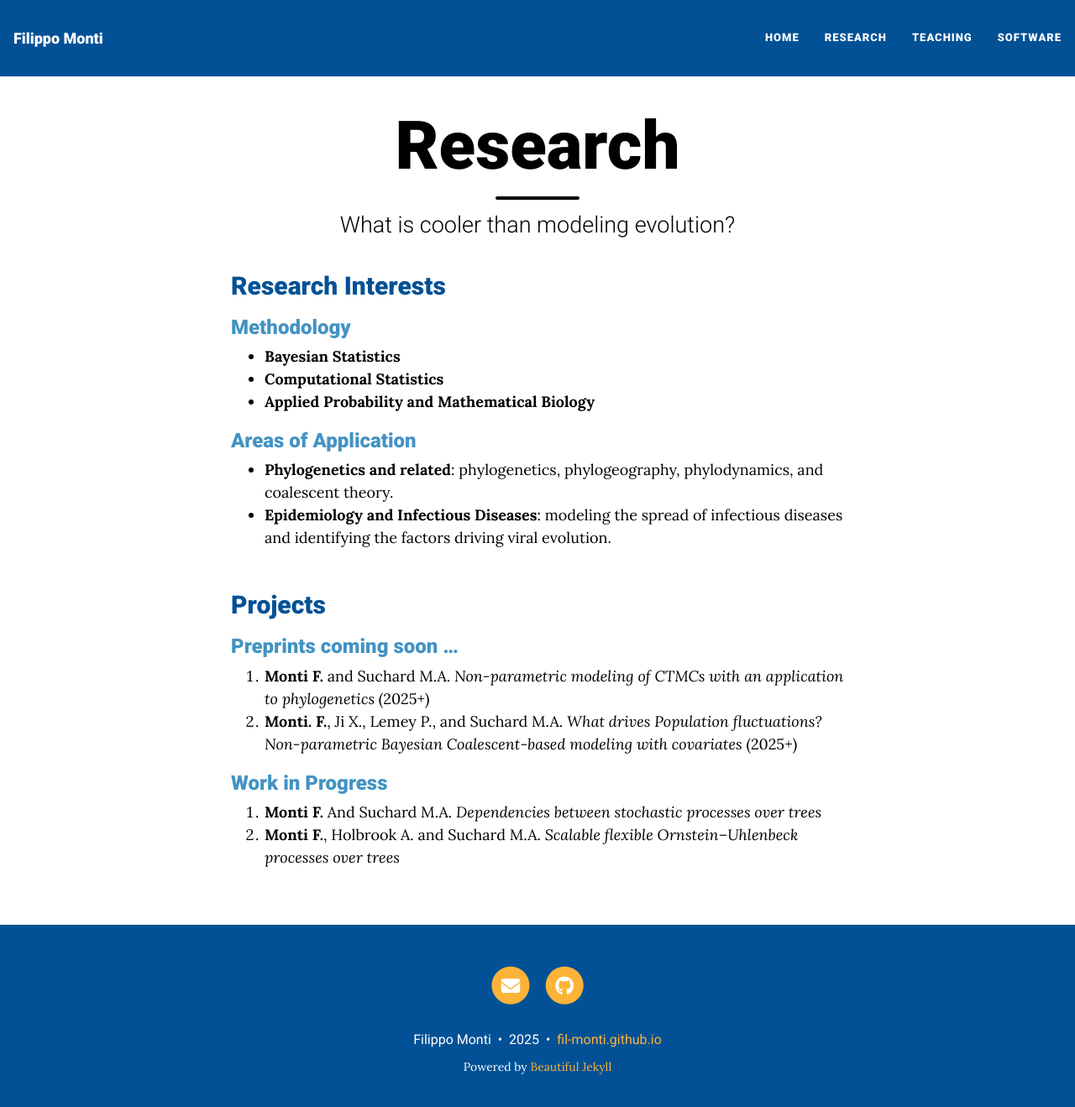
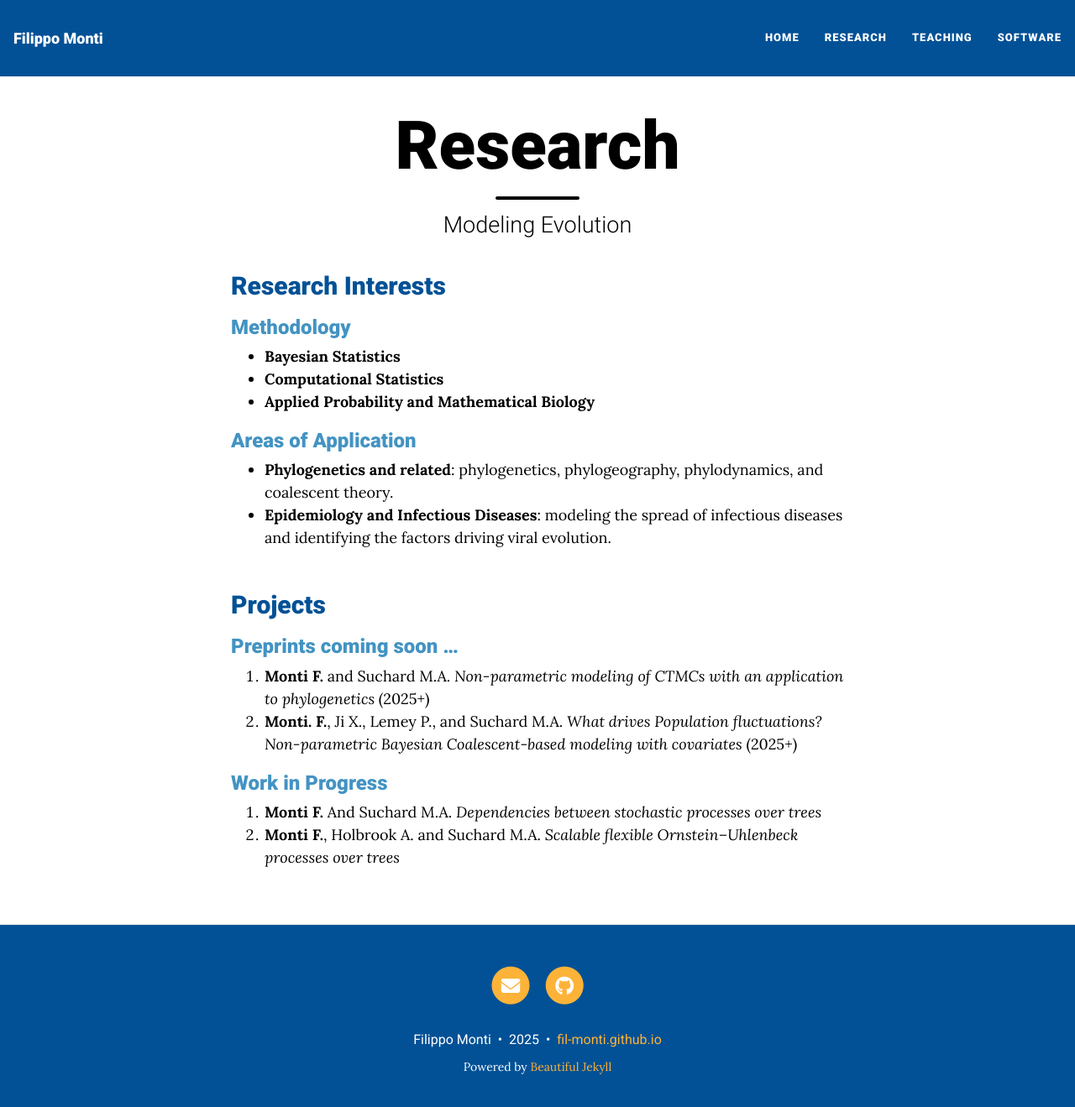
Before and after one commit to fil-monti/fil-monti.github.io, a Jekyll site: the page built from myresearch.md, in a window 1280 px wide and 1332 px high. Shown: the top 1319 px of the window at 84% size. Built offline with Jekyll 4.4.1, drawn with Linux system fonts in a browser that asks for light colours; nearby versions of some CDN libraries.

Commit message:
changing subtitle

```diff
--- a/myresearch.md
+++ b/myresearch.md
@@ -1,7 +1,7 @@
 ---
 layout: page
 title: Research
-subtitle: What is cooler than modeling evolution?
+subtitle: Modeling Evolution
 ---
 ## <span style="color:#025196;">Research Interests</span>
 ### <span style="color:#4393C3;">Methodology</span>
```
